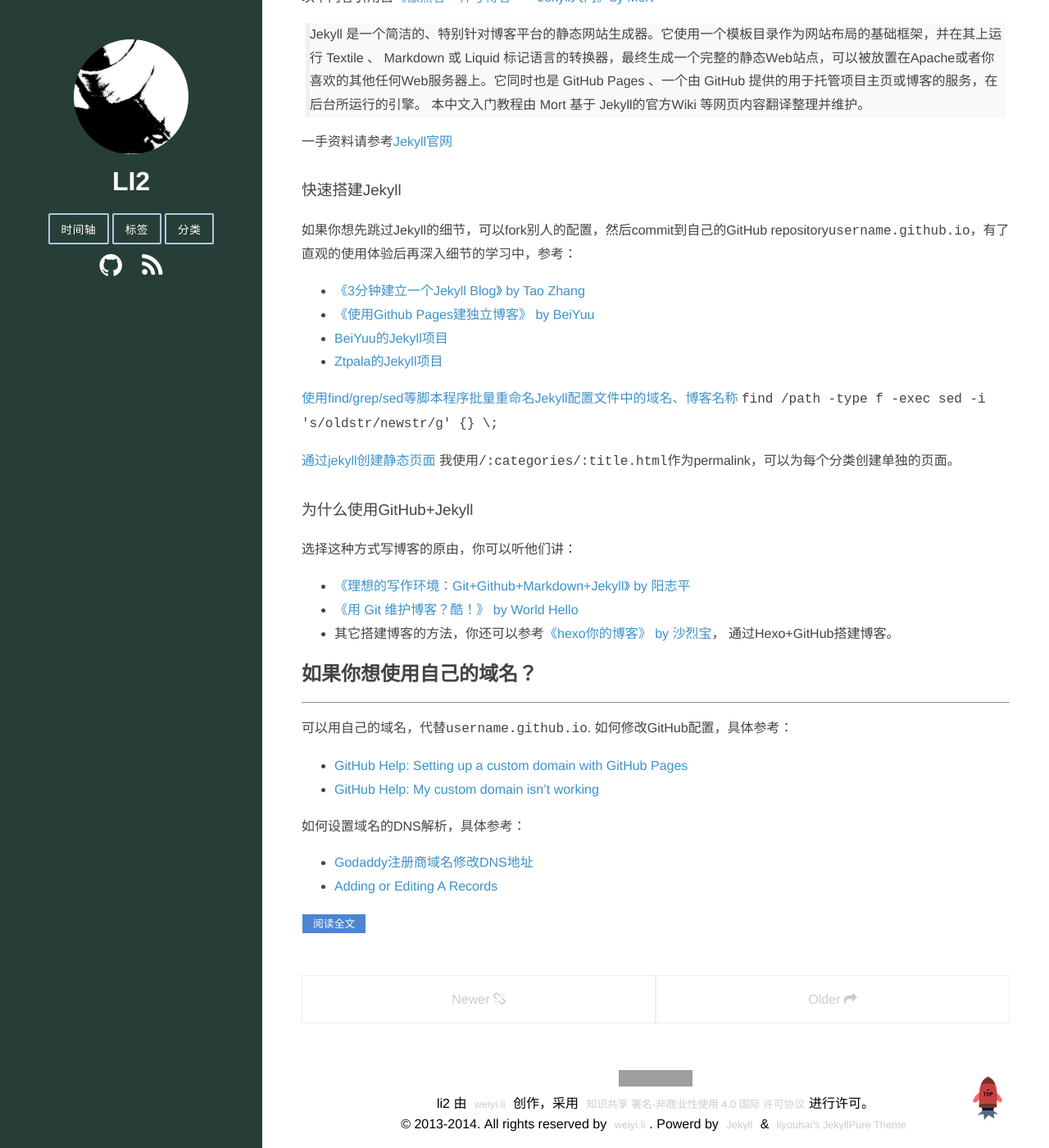
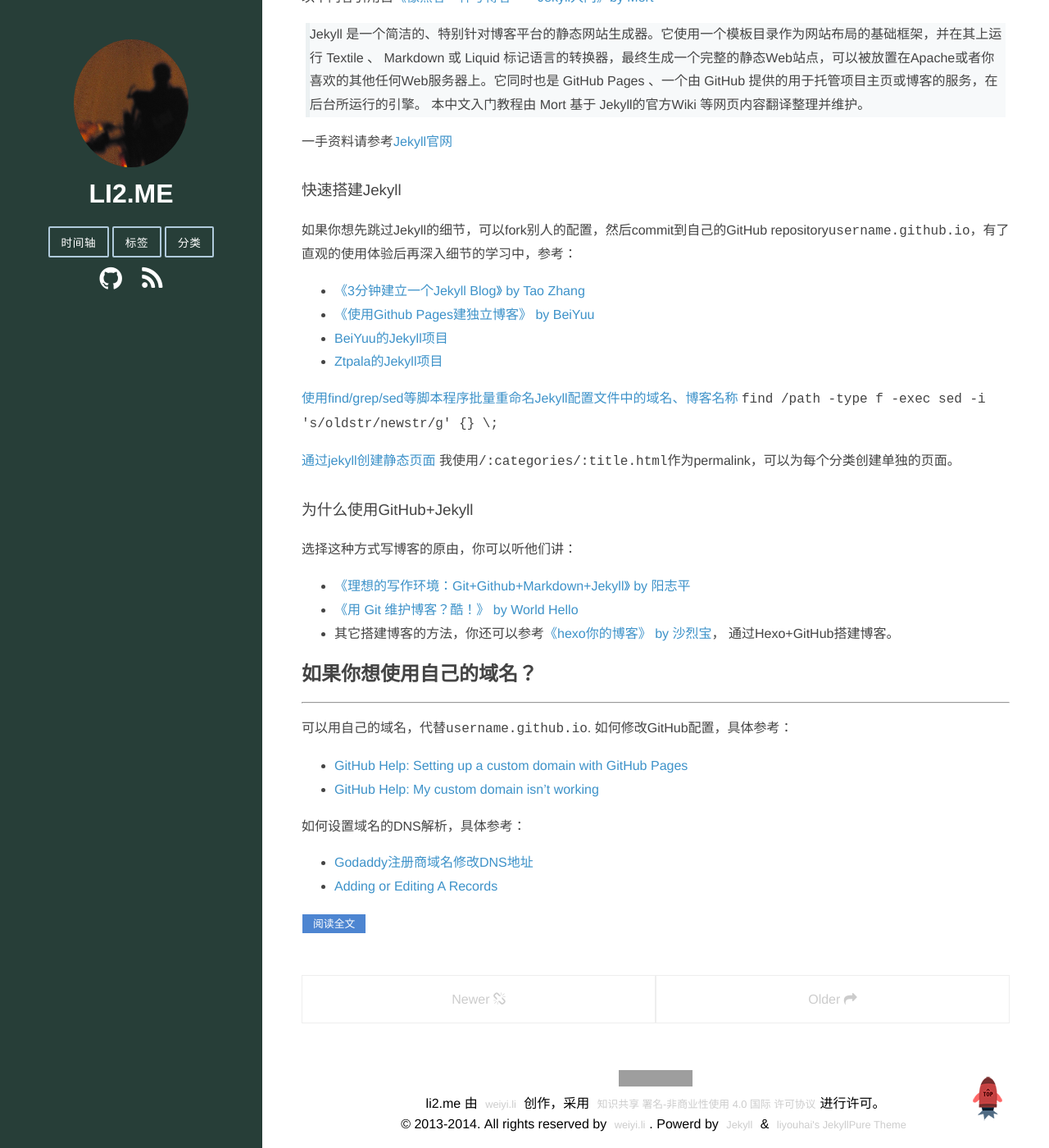
Before and after one commit to li2dotme/li2dotme.github.io, a Jekyll site: the page built from index.html, in a window 1280 px wide and 1400 px high, scrolled down 8861 px. Shown: the whole window at 82% size. Built offline with Jekyll 4.4.1, drawn with Linux system fonts in a browser that asks for light colours; Markdown is read by kramdown in place of the engine named in the settings; the list of posts is cut into pages by our own code; grey boxes are pictures that could not be loaded.

Commit message:
修改主题: 更换头像avatar.png; 修改sidebar背景色;

```diff
--- a/_config.yml
+++ b/_config.yml
@@ -7,7 +7,7 @@
 #
 
 
-title:              li2
+title:              li2.me
 description:
 disqus_shortname:
 url:                http://li2.me
--- a/css/JekyllPure.css
+++ b/css/JekyllPure.css
@@ -47,7 +47,8 @@
 }
 
 .sidebar {
-   background-color: #3D4F5D;
+   background-color: #273E38;
+   //background-color:#542a15;
    // background: rgb(61, 79, 93);
    color: #fff;
 }
--- a/js/index.js
+++ b/js/index.js
@@ -3,26 +3,26 @@
     var dayweek=new Date().getDay();
     switch (dayweek) {
         case 0:
-            $('.sidebar,.search-query').css({  "background": "#4b4b49" });
+            //$('.sidebar,.search-query').css({  "background": "#4b4b49" });
             break;
         case 1:
-            $('.sidebar,.search-query').css({  "background": "#1c5461" });
+            //$('.sidebar,.search-query').css({  "background": "#1c5461" });
             break;
         case 2:
-            $('.sidebar,.search-query').css({  "background": "#3D4F5D" });
+            //$('.sidebar,.search-query').css({  "background": "#3D4F5D" });
             break;
         case 3:
-            $('.sidebar,.search-query').css({  "background": "#273e38" });
+            //$('.sidebar,.search-query').css({  "background": "#273e38" });
             break;
         case 4:
-            $('.sidebar,.search-query').css({  "background": "#3D4F5D" });
+            //$('.sidebar,.search-query').css({  "background": "#3D4F5D" });
             //"color": "#ff0011",parseInt(6*Math.random())
             break;
         case 5:
-            $('.sidebar,.search-query').css({  "background": "#3D4F5D" });
+            //$('.sidebar,.search-query').css({  "background": "#3D4F5D" });
             break;
         case 6:
-            $('.sidebar,.search-query').css({  "background": "#3D4F5D" });
+            //$('.sidebar,.search-query').css({  "background": "#3D4F5D" });
             break;
     }
     //主题星期变换颜色结束
```
Also changed, not shown: images/avatar.png.
